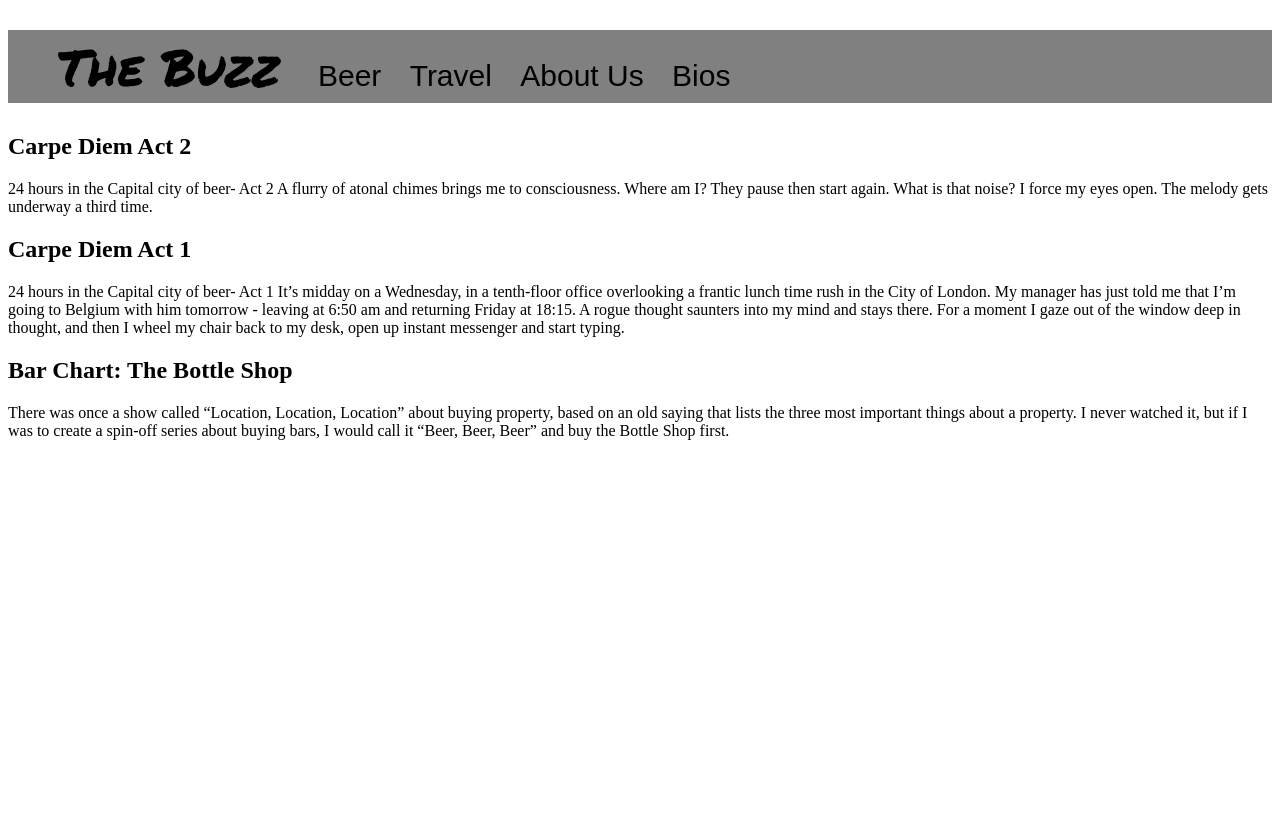
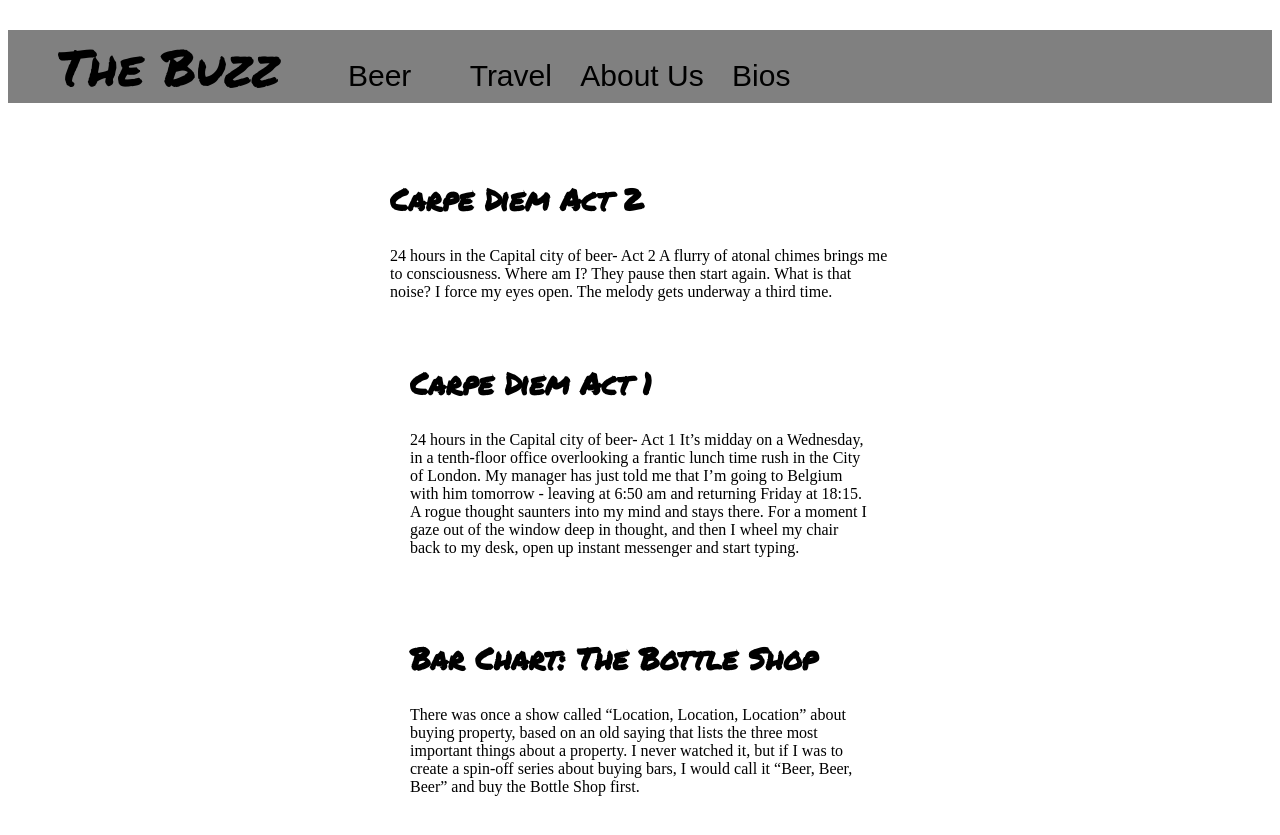
Before and after one commit to nicolaboulter/thebuzz, a plain HTML site: page homepage.html in a window 1280 px wide. Before the commit the page ends 800 px from the top, so only its background shows below. Drawn offline with Linux system fonts and the light colour scheme; a web font is replaced by a local one.

Commit message:
hompaged edits

```diff
--- a/homepage.css
+++ b/homepage.css
@@ -10,7 +10,22 @@ ul {
       padding: 0px 10px 0px 10px;
     }
 
+
 .maintitle {
   font-family: 'Permanent Marker', cursive;
   font-size: 50px
 }
+
+.tabs {
+  padding: 30px;
+
+}
+
+article {
+      max-width: 500px;
+      padding: 20px;
+      margin: 0 auto;
+    }
+h2 {
+font-family: 'Permanent Marker', cursive;
+font-size: 30px}
--- a/homepage.html
+++ b/homepage.html
@@ -8,10 +8,11 @@
 
 <ul>
       <li> <span class= "maintitle"> The Buzz </span> </li>
-      <li>Beer</li>
+      <li> <span class= "tabs"> Beer</li>
       <li>Travel</li>
       <li>About Us</li>
       <li>Bios</li>
+    </span>
     </ul>
 
 
```
